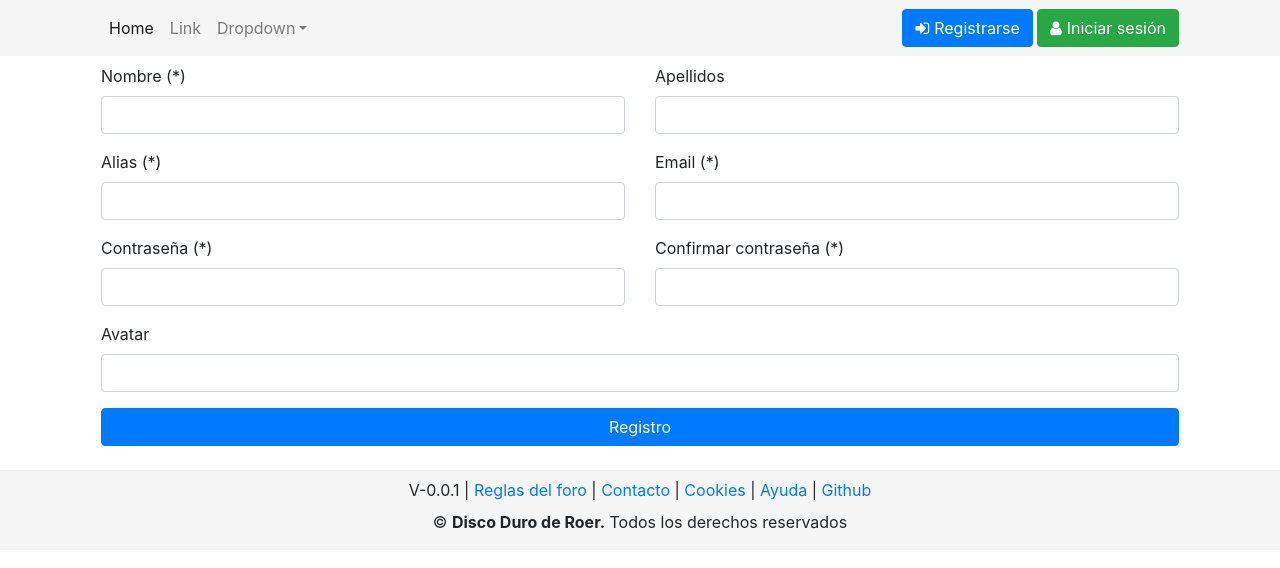
After one commit to DiscoDurodeRoer/foro-ddr, a PHP site: page /app/views/UserView.php in a window 1280 px wide. The commit adds this page. Shown: the top 568 px of the page. Run offline with PHP 8.4, Linux system fonts and the light colour scheme.

Commit message:
Directo 6
- Añadido registro de usuarios
- añadido Login de usuarios

```diff
--- a/app/controllers/MessageController.php
+++ b/app/controllers/MessageController.php
@@ -17,8 +17,6 @@ class MessageController extends Controller {
             $this->view("MessageView", $datos);
         }
 
-
-
     }
 
 }
--- a/app/libs/MySQLDB.php
+++ b/app/libs/MySQLDB.php
@@ -48,6 +48,10 @@ class MySQLDB {
         return null;
     }
 
+    function insertData($sql){
+        return mysqli_query($this->connection, $sql);
+    }
+
     function close(){
         mysqli_close($this->connection);
     }
--- /dev/null
+++ b/app/views/UserView.php
@@ -0,0 +1,137 @@
+<?php
+
+include_once 'header.php';
+
+?>
+
+
+<div class="row">
+    <div class="col-12">
+
+        <?php
+        if (isset($datos['errors'])) {
+            ?>
+            <div class="row">
+                <div class="col-12">
+                    <div class="alert alert-danger" role="alert">
+                        <ul>
+                            <?php
+                                foreach ($datos['errors'] as $key => $value) {
+                                    ?>
+
+                                <li>
+                                    <?php echo $value ?>
+                                </li>
+                            <?php
+                                }
+                                ?>
+                        </ul>
+                    </div>
+                </div>
+            </div>
+        <?php
+        }
+        ?>
+
+        <?php
+
+        if (!isset($datos['success'])) {
+            ?>
+
+            <div class="row">
+                <div class="col-12">
+
+                    <form action="index.php?url=UserController/registrer/" method="POST">
+
+                        <div class="row form-group">
+                            <div class="col-md-6 col-12">
+                                <label for="username">Nombre (*)</label>
+                                <input type="text" name="username" class="form-control" id="username" required maxlength="20"/>
+                            </div>
+                            <div class="col-md-6 col-12">
+                                <label for="surname">Apellidos</label>
+                                <input type="text" name="surname" class="form-control" id="surname" maxlength="30"/>
+                            </div>
+                        </div>
+
+                        <div class="row form-group">
+                            <div class="col-md-6 col-12">
+                                <label for="nickname">Alias (*)</label>
+                                <input type="text" name="nickname" class="form-control" id="nickname" required maxlength="40"/>
+                            </div>
+                            <div class="col-md-6 col-12">
+                                <label for="email">Email (*)</label>
+                                <input type="email" name="email" class="form-control" id="email" required maxlength="40"/>
+                            </div>
+                        </div>
+
+                        <div class="row form-group">
+                            <div class="col-md-6 col-12">
+                                <label for="pass">Contraseña (*)</label>
+                                <input type="password" name="pass" class="form-control" required maxlength="20"/>
+                            </div>
+                            <div class="col-md-6 col-12">
+                                <label for="confirm-pass">Confirmar contraseña (*)</label>
+                                <input type="password" name="confirm-pass" class="form-control" id="confirm-pass" required maxlength="20"/>
+                            </div>
+                        </div>
+
+                        <div class="row form-group">
+                            <div class="col-12">
+                                <label for="avatar">Avatar</label>
+                                <input type="text" class="form-control" name="avatar" maxlength="300"/>
+                            </div>
+                        </div>
+
+                        <div class="row form-group">
+                            <div class="col-12">
+                                <button type="submit" class="btn btn-primary btn-block">Registro</button>
+                            </div>
+                        </div>
+
+                    </form>
+
+                </div>
+            </div>
+        <?php
+        }
+
+        if (isset($datos['success'])) { ?>
+
+            <div class="row">
+                <div class="col-12">
+
+                    <?php
+                        if ($datos['success']) {
+                            ?>
+                        <div class="alert alert-success text-center" role="alert">
+                            <p>Su registro se ha completado con éxito. Pulsa <a href="/foro-ddr/">aquí</a> para volver al inicio.</p>
+                        </div>
+                    <?php
+                        } else {
+                            ?>
+                        <div class="alert alert-danger text-center" role="alert">
+                            <p>Su registro no se ha realizado con éxito. Contacte con discoduroderoer desde este <a href="https://www.discoduroderoer.es/contactanos/">formulario</a>.</p>
+                        </div>
+                    <?php
+                        }
+                        ?>
+
+
+                </div>
+            </div>
+
+        <?php
+        }
+        ?>
+
+    </div>
+</div>
+
+
+
+<?php
+
+include_once 'footer.php';
+
+?>
--- a/app/views/header.php
+++ b/app/views/header.php
@@ -46,7 +46,12 @@
                                 </li>
                             </ul>
                             <div>
-                                <a class="btn btn-primary btn-icon" href=""><i class="fa fa-sign-in" aria-hidden="true"></i>Registrarse</a> <a class="btn btn-success btn-icon" href=""><i class="fa fa-user" aria-hidden="true"></i>Iniciar sesión</a>
+                                <a class="btn btn-primary btn-icon" href="index.php?url=UserController/display/">
+                                    <i class="fa fa-sign-in" aria-hidden="true"></i>Registrarse
+                                </a>
+                                <a class="btn btn-success btn-icon" href="index.php?url=LoginController/display/">
+                                    <i class="fa fa-user" aria-hidden="true"></i>Iniciar sesión
+                                </a>
                             </div>
                         </div>
                     </nav>
```
Also changed, not shown: app/controllers/LoginController.php (added, +39 -0 lines), app/controllers/UserController.php (added, +41 -0 lines), app/models/Login.php (added, +34 -0 lines), app/models/User.php (added, +82 -0 lines), app/views/LoginView.php (added, +78 -0 lines).
